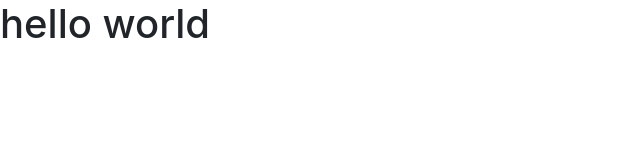
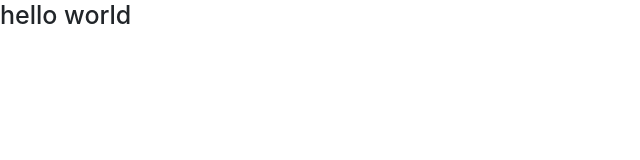
Before and after one commit to olopcodes/my-workflow, a website: page src/index.html in a window 1280 px wide. Shown: the whole page, without its empty margins (0-640 px from the left). Drawn offline with nearby package versions, Linux system fonts and the light colour scheme; files that its build step writes are made by us from their sources.

Commit message:
made some more small changes to the reset

```diff
--- a/src/scss/_reset.scss
+++ b/src/scss/_reset.scss
@@ -2,11 +2,15 @@
 // A CSS RESET FROM: https://piccalil.li/blog/a-modern-css-reset
 // ============================================================
 
-/* Box sizing rules */
+html {
+  box-sizing: border-box;
+  font-size: 62.5%;
+}
+
 *,
 *::before,
 *::after {
-  box-sizing: border-box;
+  box-sizing: inherit;
   padding: 0;
   margin: 0;
 }
```
